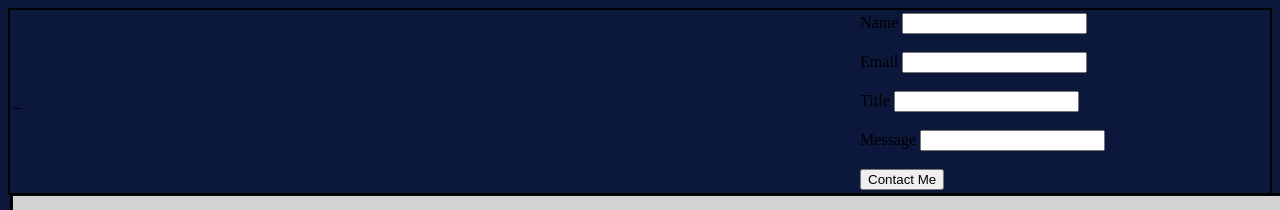
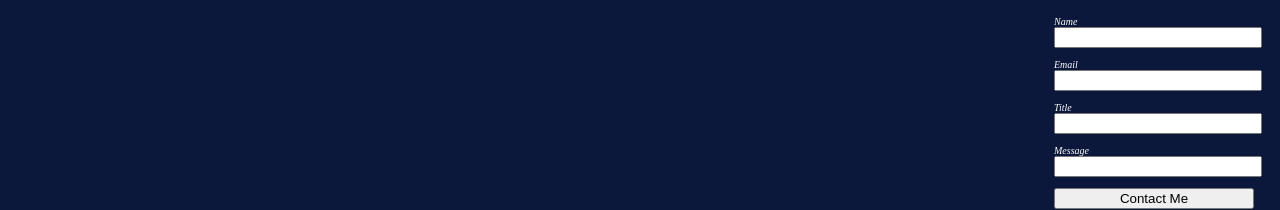
Before and after one commit to rejreign/Resume, a plain HTML site: page index.html in a window 1280 px wide. Shown: the top 210 px of the page. Drawn offline with Linux system fonts and the light colour scheme; grey boxes are pictures that could not be loaded; a script that the page names is missing.

Commit message:
Updated CSS for ContactMe Form and blinker cursor

```diff
--- a/Sydney.css
+++ b/Sydney.css
@@ -2,13 +2,13 @@
 html {
 min-width: 550px;
 position: relative;
+
 }
 
 body {
 	background-color: #0B173B;
 	font-family: "Sans Seriff";
-	border-style: solid;
-	border-width: 2px;
+
 
 }
 
@@ -20,11 +20,9 @@ nav {
     background-color: #070719;
     float: left;
     padding: 5px;
-    border: 1px solid black;
     position: relative;
     z-index: 1;
-    border-style: solid;
-	border-width: 2px;
+
 }
 
 nav:after {
@@ -118,3 +116,43 @@ a:hover {
   font-size: 105%;
 
 }
+
+
+.container {
+  width: 200px;
+  clear: both;
+  color: white;
+  font-style: italic;
+  font-size:10px;
+  float: right;
+  margin-top: 5px;
+  margin-right: 15px;
+}
+
+.container input {
+  width: 100%;
+  clear: both;
+}
+
+.writeup {
+  color: white;
+  font-size:35px;
+  margin: auto;
+  font-family: cursive;
+   font-style: italic;
+  letter-spacing: 6px;
+  font-weight: bold;
+  text-align:center
+
+}
+
+.blinking{
+    animation:blinkingText 2.8s infinite;
+}
+@keyframes blinkingText{
+    0%{     color: #FFF;    }
+    49%{    color: transparent; }
+    50%{    color: transparent; }
+    99%{    color: transparent;  }
+    100%{   color: #000;    }
+}
```
